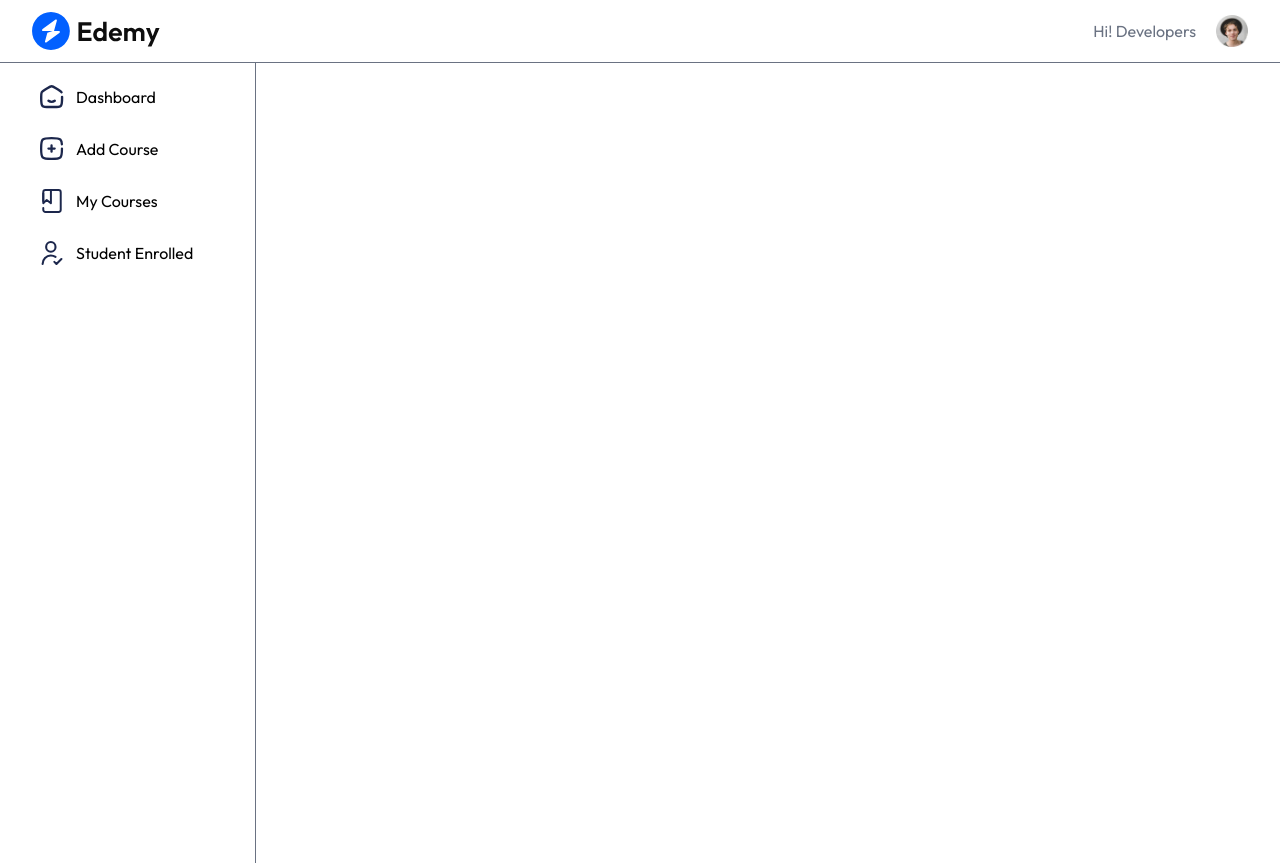
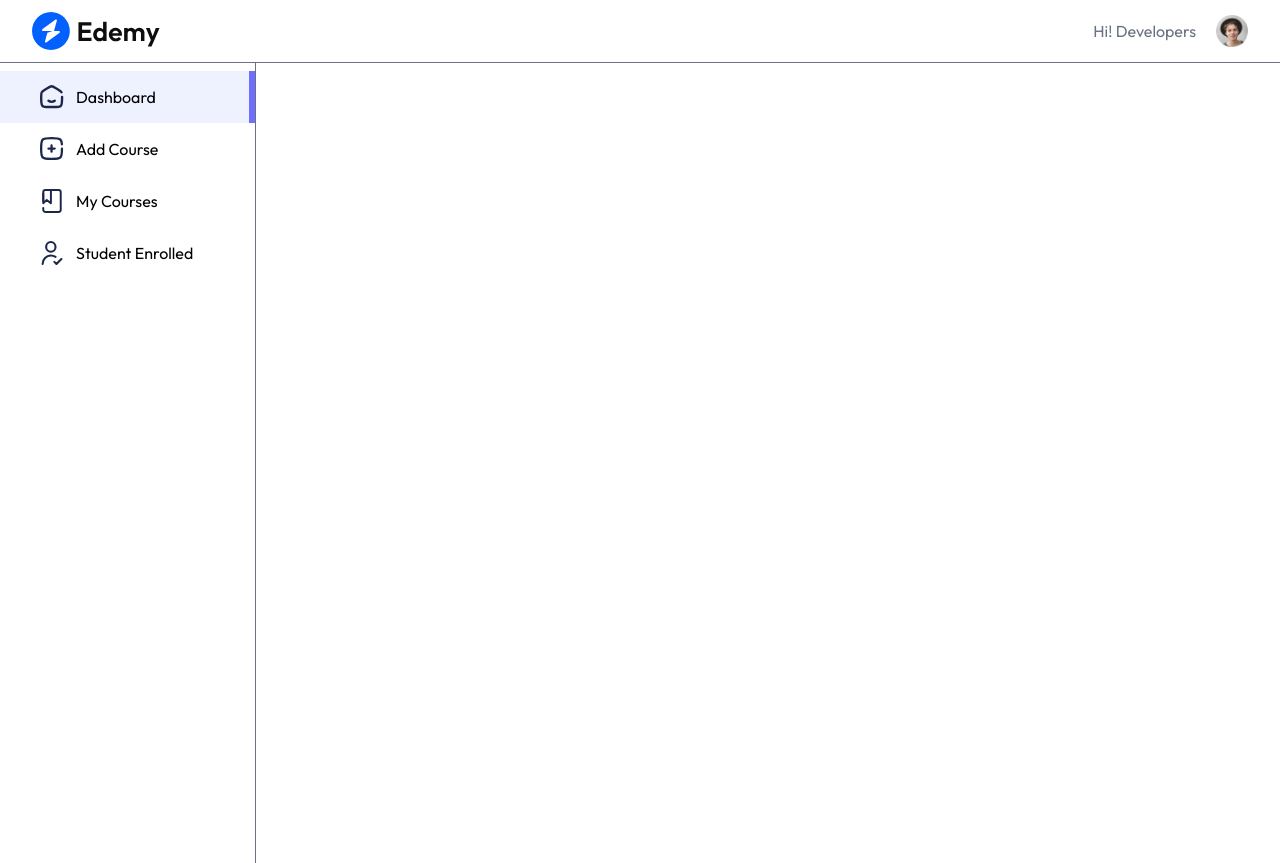
Before and after one commit to codedbydinesh/LMS, a React (Vite) app in the folder client/: page /educator in a window 1280 px wide. Built offline with nearby package versions, Linux system fonts and the light colour scheme; no server answers.

Commit message:
feat: add educator sidebar with navigation links

```diff
--- a/client/src/components/educator/SideBar.jsx
+++ b/client/src/components/educator/SideBar.jsx
@@ -8,7 +8,7 @@ const SideBar = () => {
   const {isEducator} = useContext(AppContext)
 
   const menuItems = [
-    { name: "Dashboard", path: "educator", icon: assets.home_icon },
+    { name: "Dashboard", path: "/educator", icon: assets.home_icon },
     { name: "Add Course", path: "/educator/add-course", icon: assets.add_icon },
     {
       name: "My Courses",
```
